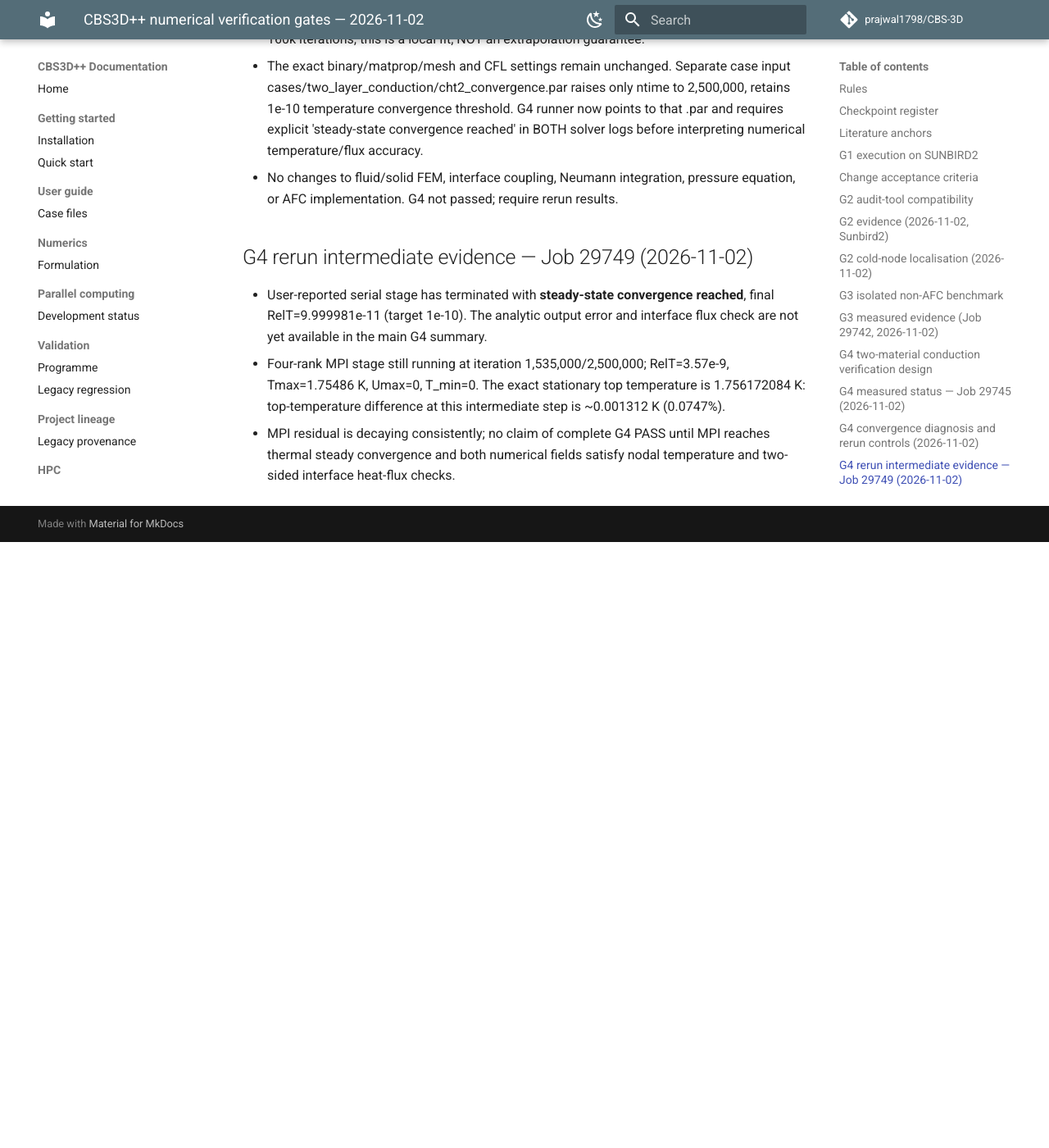
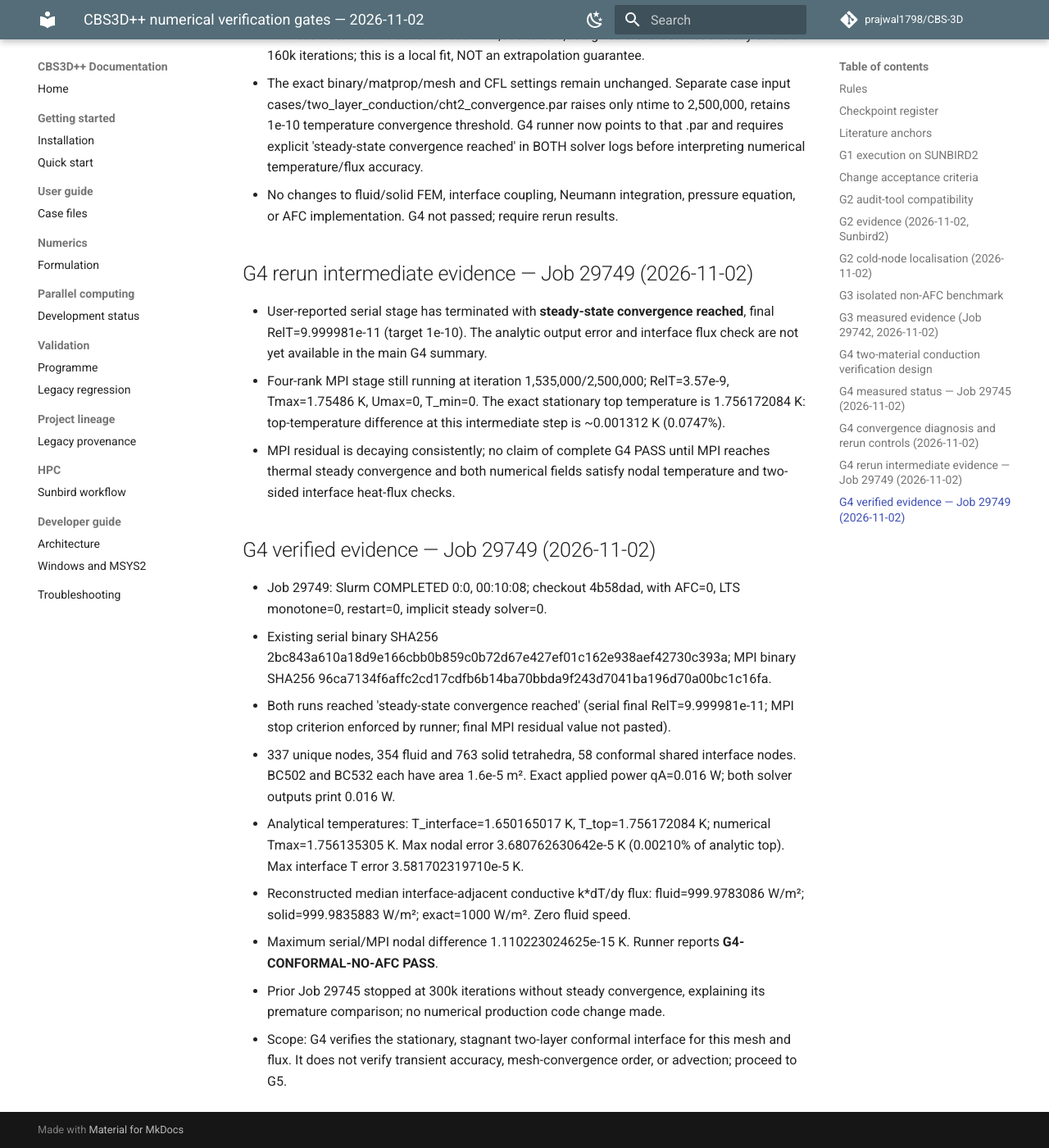
Before and after one commit to prajwal1798/CBS-3D, an MkDocs documentation site: the page built from docs/verification/CBS3D_NUMERICAL_VERIFICATION_GATES.md, in a window 1280 px wide and 1400 px high, scrolled down 7025 px. Shown: the whole window at 82% size. Built offline with MkDocs 1.6.1 and Material for MkDocs 9.7.7, drawn with Linux system fonts in a browser that asks for light colours; comment, search, counter and statistics services are not loaded; before the commit the page ends 7686 px from its top, so only the background shows below that; some of the changed text lies outside the part shown.

Commit message:
docs: mark converged two-layer G4 verification PASS (Job 29749), correct G1 static statuses

```diff
--- a/docs/verification/CBS3D_NUMERICAL_VERIFICATION_GATES.md
+++ b/docs/verification/CBS3D_NUMERICAL_VERIFICATION_GATES.md
@@ -14,12 +14,12 @@
 | Gate | Required verification | Pass criterion | Status |
 | --- | --- | --- | --- |
 | G0 | Baseline provenance: commit, binary SHA256, mesh, boundary data, materials, timestep flags | Reproducible case snapshot | Commit and Job 29706 identified; full case archive pending |
-| G1a | Actual Step-4 P1-tet FEM volume and surface terms vs independently evaluated quadrature | All nodal convection, conduction, characteristic, heating, Neumann contributions agree | Added C++ test; not yet executed |
-| G1b | Exact frozen-velocity element linear operator versus finite-difference residual derivative | All 16 entries agree | Added C++ test; not yet executed |
+| G1a | Actual Step-4 P1-tet FEM volume and surface terms vs independently evaluated quadrature | All nodal convection, conduction, characteristic, heating, Neumann contributions agree | PASS: Sunbird2 Step-4 operator verification CTest, 2026-11-02 |
+| G1b | Exact frozen-velocity element linear operator versus finite-difference residual derivative | All 16 entries agree | PASS: Sunbird2 Step-4 operator verification CTest, 2026-11-02 |
 | G1c | Lumped thermal mass and timestep diagonal | Code vs direct P1-tet reference with positive entries | PASS: Sunbird2 CTest 3/3 (2026-11-02), shared-node and material masks |
 | G2 | Actual inlet/outlet/wall/interface boundary inventory and flux sign | Every applied BC and flux accounted for | PASS (structural): Job 29706 has only BC 511/520/530/532, 648 BC532 faces = 0.0006 m^2, 60 W applied, zero duplicate faces, zero MPI duplicate mismatch; full global energy closure remains G7 |
 | G3 | Solid-only diffusion | Uniform/linear patch tests; analytical heated slab; mesh refinement | Analytical slab and serial/MPI PASS, Job 29742; systematic mesh refinement still pending |
-| G4 | Two-material conduction | Shared interface temperature, weak flux continuity, integrated balance | INCONCLUSIVE: Job 29745 hit 300,000 iteration limit with RelT=1.5201e-6 > 1e-10; longer benchmark-only 2.5M cap prepared; rerun pending |
+| G4 | Two-material conduction | Shared interface temperature, weak flux continuity, integrated balance | PASS: Job 29749 reached thermal steady state, max analytic error 3.681e-5 K, two-sided flux 999.978/999.984 W/m², serial/MPI 1.11e-15 K, qA=0.016 W |
 | G5 | Prescribed-flow scalar transport | Uniform T, analytical convection-diffusion and manufactured solutions | Uniform T check added; remaining pending |
 | G6 | Discrete positivity / DMP | Inspect assembled update matrix and *first* bound violation | U-channel AFC-off run: 176 cold nodes, ALL fluid-only, zero interface/solid; root mechanism and first crossing unresolved |
 | G7 | Integrated energy and mass | Sources + boundary heat = advection + storage within stated tolerance | Existing balance script; pending for U-channel |
@@ -135,3 +135,15 @@
 - User-reported serial stage has terminated with **steady-state convergence reached**, final RelT=9.999981e-11 (target 1e-10). The analytic output error and interface flux check are not yet available in the main G4 summary.
 - Four-rank MPI stage still running at iteration 1,535,000/2,500,000; RelT=3.57e-9, Tmax=1.75486 K, Umax=0, T_min=0. The exact stationary top temperature is 1.756172084 K: top-temperature difference at this intermediate step is ~0.001312 K (0.0747%).
 - MPI residual is decaying consistently; no claim of complete G4 PASS until MPI reaches thermal steady convergence and both numerical fields satisfy nodal temperature and two-sided interface heat-flux checks.
+
+## G4 verified evidence — Job 29749 (2026-11-02)
+
+- Job 29749: Slurm COMPLETED 0:0, 00:10:08; checkout 4b58dad, with AFC=0, LTS monotone=0, restart=0, implicit steady solver=0.
+- Existing serial binary SHA256 2bc843a610a18d9e166cbb0b859c0b72d67e427ef01c162e938aef42730c393a; MPI binary SHA256 96ca7134f6affc2cd17cdfb6b14ba70bbda9f243d7041ba196d70a00bc1c16fa.
+- Both runs reached 'steady-state convergence reached' (serial final RelT=9.999981e-11; MPI stop criterion enforced by runner; final MPI residual value not pasted).
+- 337 unique nodes, 354 fluid and 763 solid tetrahedra, 58 conformal shared interface nodes. BC502 and BC532 each have area 1.6e-5 m². Exact applied power qA=0.016 W; both solver outputs print 0.016 W.
+- Analytical temperatures: T_interface=1.650165017 K, T_top=1.756172084 K; numerical Tmax=1.756135305 K. Max nodal error 3.680762630642e-5 K (0.00210% of analytic top). Max interface T error 3.581702319710e-5 K.
+- Reconstructed median interface-adjacent conductive k*dT/dy flux: fluid=999.9783086 W/m²; solid=999.9835883 W/m²; exact=1000 W/m². Zero fluid speed.
+- Maximum serial/MPI nodal difference 1.110223024625e-15 K. Runner reports **G4-CONFORMAL-NO-AFC PASS**.
+- Prior Job 29745 stopped at 300k iterations without steady convergence, explaining its premature comparison; no numerical production code change made.
+- Scope: G4 verifies the stationary, stagnant two-layer conformal interface for this mesh and flux. It does not verify transient accuracy, mesh-convergence order, or advection; proceed to G5.
```
